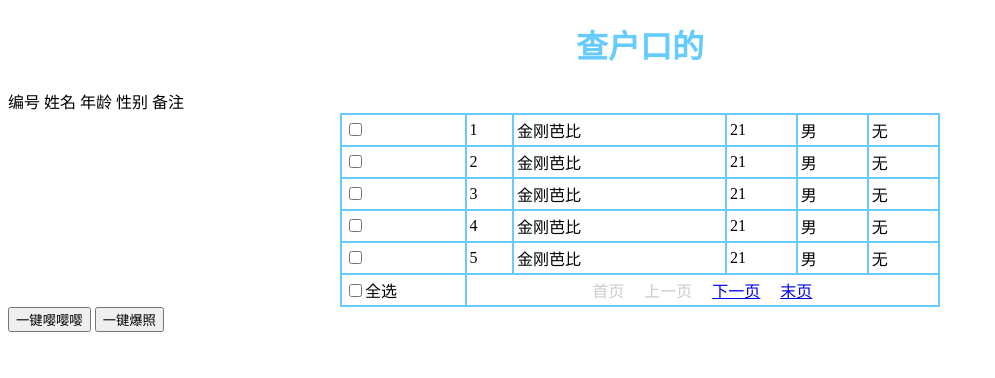
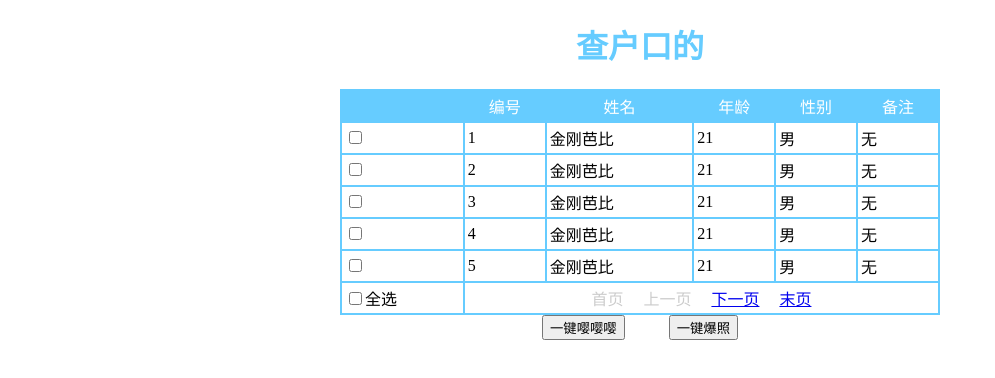
Before and after one commit to wanpigouzimuzu/homework, a plain HTML site: page homework_20200729.html in a window 1280 px wide. Shown: the whole page, without its empty margins (0-995 px from the left). Drawn offline with Linux system fonts and the light colour scheme.

Commit message:
Update homework_20200729.html

```diff
--- a/homework_20200729.html
+++ b/homework_20200729.html
@@ -8,18 +8,18 @@
 		<h1 align="center">
 			<font color="#66ccff">查户口的</font>
 		</h1>
-		<thead>
-			<tr align="center" bgcolor="#66ccff">
-				<td></td>
-				<td>编号</td>
-				<td>姓名</td>
-				<td>年龄</td>
-				<td>性别</td>
-				<td>备注</td>
-			</tr>
-		</thead>
+
 		<table border="1px" cellpadding="3px" cellspacing="0" align="center" bordercolor="#66ccff" width="600px">
-			<thead></thead>
+			<thead>
+				<tr align="center" bgcolor="#66ccff">
+					<td></td>
+					<td><font color="#ffffff"><font color="#ffffff">编号</font></td>
+					<td><font color="#ffffff">姓名</font></td>
+					<td><font color="#ffffff">年龄</font></td>
+					<td><font color="#ffffff">性别</font></td>
+					<td><font color="#ffffff">备注</font></td>
+				</tr>
+			</thead>
 			<tbody>
 				<tr>
 					<td><input type="checkbox" /></td>
@@ -76,7 +76,9 @@
 				</tr>
 			</tfoot>
 		</table>
-		<input id="yyy" name="yyy" type="button" value="一键嘤嘤嘤" />
+		<div style="text-align: center;"><input id="yyy" name="yyy" type="button" value="一键嘤嘤嘤" />
+		&nbsp;&nbsp;&nbsp;&nbsp;&nbsp;&nbsp;&nbsp;&nbsp;&nbsp;
 		<input id="bz" name="bz" type="button" value="一键爆照" />
+		</div>
 	</body>
 </html>
```
